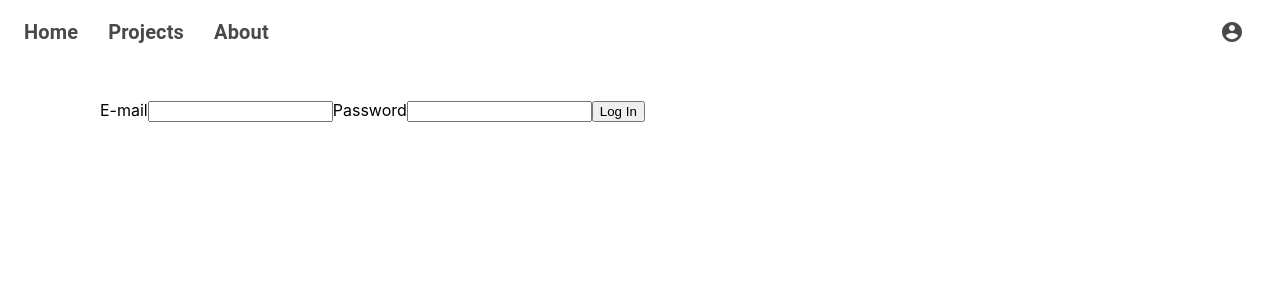
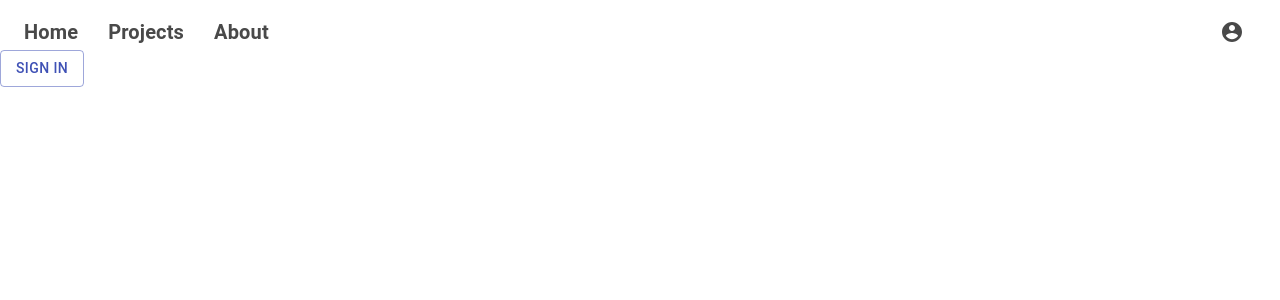
Before and after one commit to leelalaim/final-project, a React (Create React App) app in the folder final-project/frontend/: page /login in a window 1280 px wide. Shown: the top 300 px of the page. Built offline with nearby package versions, Linux system fonts and the light colour scheme.

Commit message:
Added a log out button

```diff
--- a/final-project/frontend/src/components/Login.jsx
+++ b/final-project/frontend/src/components/Login.jsx
@@ -3,58 +3,102 @@
 import { useState } from "react";
 import { useDispatch, useSelector } from "react-redux";
 import styled from "styled-components/macro";
+import Button from "@material-ui/core/Button";
+import TextField from "@material-ui/core/TextField";
+import Dialog from "@material-ui/core/Dialog";
+import DialogActions from "@material-ui/core/DialogActions";
+import DialogContent from "@material-ui/core/DialogContent";
+import DialogContentText from "@material-ui/core/DialogContentText";
+import DialogTitle from "@material-ui/core/DialogTitle";
 
 //Inner Dependencies
 import { fetchLogIn } from "../reducers/user";
 
-const Container = styled.div`
-height: 400px;
+const SignInButton = styled(Button)`
+  margin-top: 50px;
+`;
+
+const FormContainer = styled.div`
+  display: flex;
+  flex-direction: column;
 `;
 
 const Form = styled.form`
   padding: 100px;
-
 `;
 
-
-// I would like this to be a pop-up on the first page.
 export const Login = () => {
   const dispatch = useDispatch();
   const [email, setEmail] = useState("");
   const [password, setPassword] = useState("");
+  const [open, setOpen] = React.useState(false);
 
-  const errorMessage = useSelector((store) => store.user.errors)
+  const errorMessage = useSelector((store) => store.user.errors);
 
   const onFormSubmit = (e) => {
     e.preventDefault();
     dispatch(fetchLogIn(email, password));
   };
 
+  const handleClickOpen = () => {
+    setOpen(true);
+  };
+
+  const handleClose = () => {
+    setOpen(false);
+  };
+
   return (
-    <Container>
+    <div>
+      <SignInButton
+        variant="outlined"
+        color="primary"
+        onClick={handleClickOpen}
+      >
+        Sign in
+      </SignInButton>
+      <Dialog
+        open={open}
+        onClose={handleClose}
+        aria-labelledby="form-dialog-title"
+      >
+        <DialogTitle id="form-dialog-title">Sign in!</DialogTitle>
+        <DialogContent>
+          <DialogContentText>Sign in!</DialogContentText>
+          <FormContainer>
             <Form onSubmit={onFormSubmit}>
+              <div>
                 <label>E-mail</label>
                 <input
                   type="text"
                   value={email}
                   onChange={(e) => setEmail(e.target.value)}
                 ></input>
+              </div>
+              <div>
                 <label>Password</label>
                 <input
                   type="password"
                   value={password}
                   onChange={(e) => setPassword(e.target.value)}
                 ></input>
-        <button
-          type="submit"
-          onClick={() => {
-            console.log("CLICK");
-          }}
-        >
-          Log In
-        </button>
+              </div>
             </Form>
             <p>{errorMessage && errorMessage.errorCode}</p>
-    </Container>
+          </FormContainer>
+        </DialogContent>
+        <DialogActions>
+          <Button onClick={handleClose} color="primary">
+            Cancel
+          </Button>
+          <Button onClick={() => {
+            handleClose()
+            console.log("CLICK")
+            }} color="primary">
+            Sign in
+          </Button>
+        </DialogActions>
+      </Dialog>
+    </div>
   );
 };
```
Lines whose indentation alone changed are shown as unchanged.
